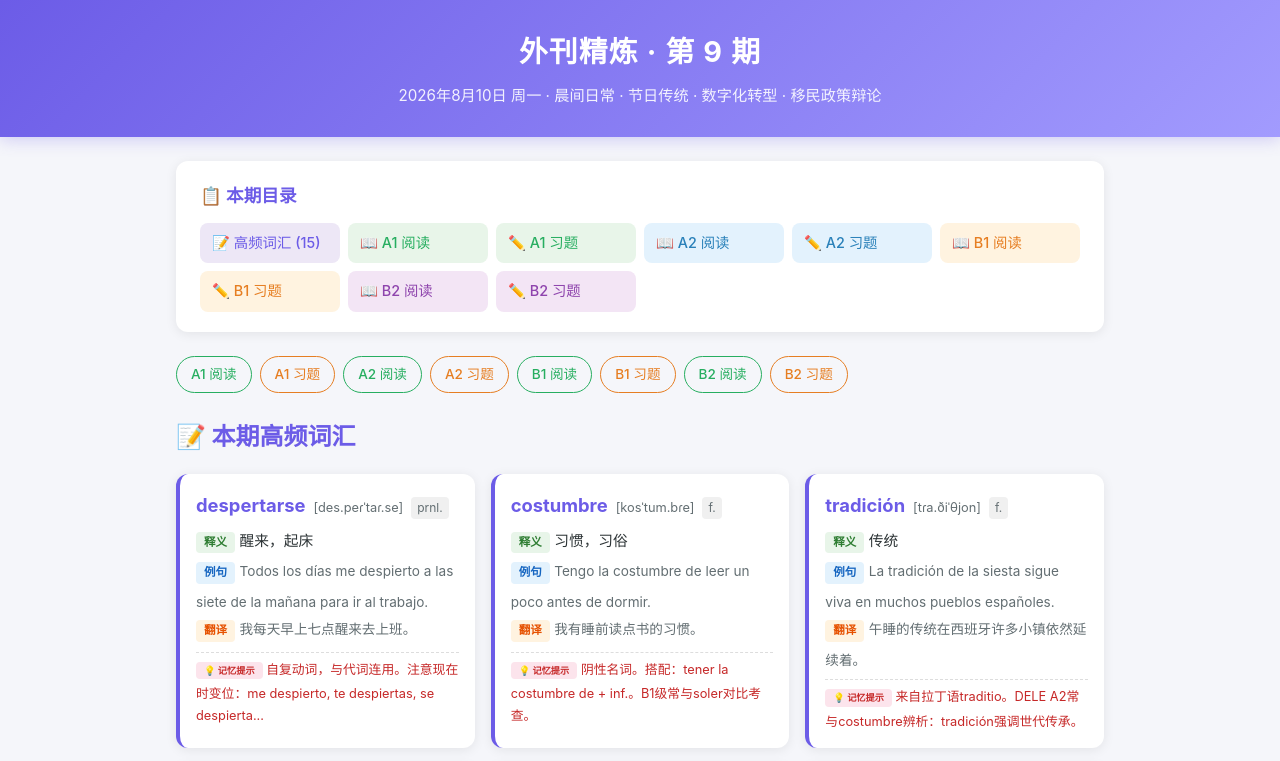
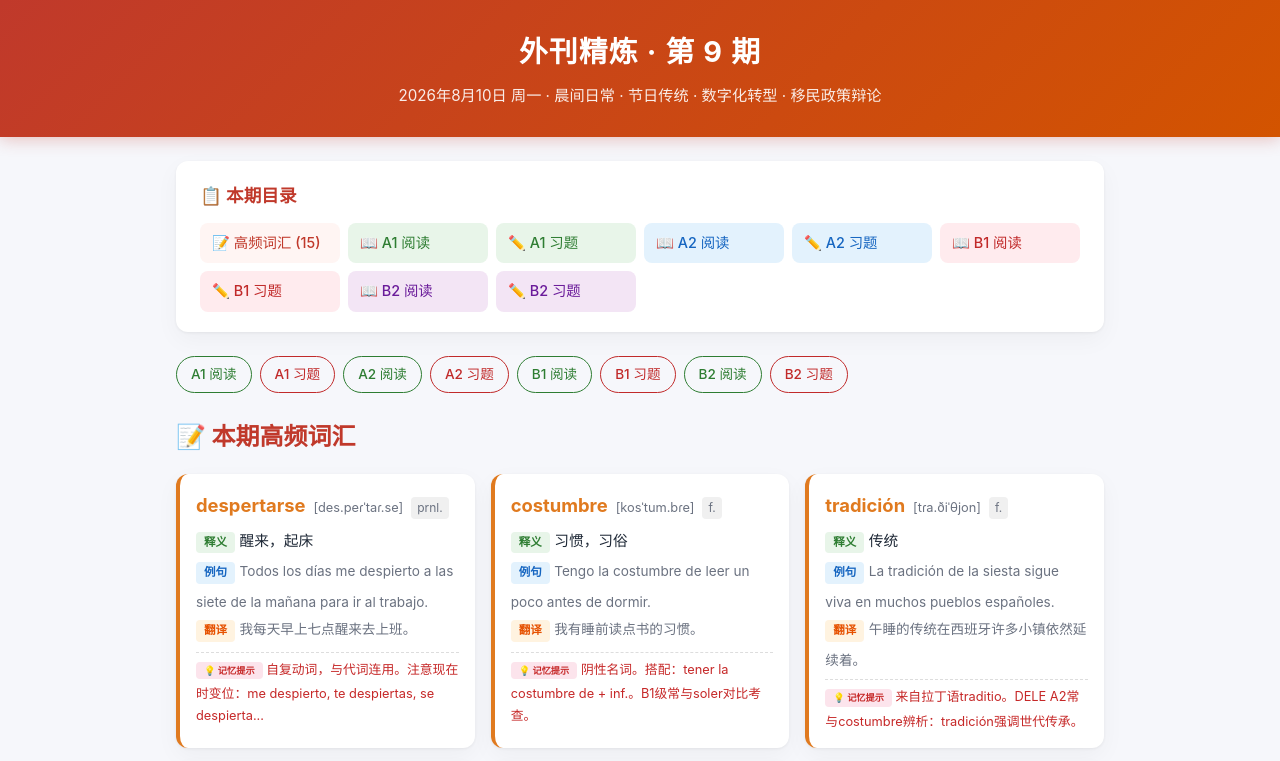
Before and after one commit to celina0503qq-lab/siele-workbench, a plain HTML site: page articles/2026-08-10.html in a window 1280 px wide. Shown: the top 761 px of the page. Drawn offline with Linux system fonts and the light colour scheme.

Commit message:
fix: 第9期独立页配色对齐第8期模板(红色brand系)

```diff
--- a/articles/2026-08-10.html
+++ b/articles/2026-08-10.html
@@ -6,27 +6,39 @@
 <title>外刊精炼 · 第9期 | 2026-08-10</title>
 <style>
 :root {
-  --brand: #6C5CE7;
-  --a1: #27ae60;
-  --a2: #2980b9;
-  --b1: #e67e22;
-  --b2: #8e44ad;
-  --es-bg: #e8f5e9;
-  --zh-bg: #fff3e0;
+  --bg: #f6f7fb;
+  --card: #ffffff;
+  --ink: #1f2937;
+  --muted: #6b7280;
+  --line: #e5e7eb;
+  --brand: #c0392b;
+  --brand-soft: #fff5f3;
+  --a1: #2e7d32;
+  --a2: #1565c0;
+  --b1: #c12a2a;
+  --b2: #6a1b9a;
+  --highlight: #e07a1f;
+  --highlight-bg: #fff3e0;
+  --es-bg: #f0f6fc;
+  --zh-bg: #fefcf5;
+  --es-ink: #1b496b;
+  --zh-ink: #2a2a2a;
+  --correct: #16a34a;
+  --wrong: #dc2626;
+  --shadow: 0 1px 3px rgba(0,0,0,.06), 0 8px 24px rgba(0,0,0,.04);
   --card-bg: #ffffff;
-  --body-bg: #f5f6fa;
-  --text: #2d3436;
-  --text-secondary: #636e72;
-  --shadow: 0 2px 12px rgba(0,0,0,.08);
+  --body-bg: #f6f7fb;
+  --text: #1f2937;
+  --text-secondary: #6b7280;
   --radius: 12px;
   --font: -apple-system, BlinkMacSystemFont, "Segoe UI", "PingFang SC", "Microsoft YaHei", sans-serif;
 }
 * { box-sizing: border-box; margin: 0; padding: 0; }
 body { background: var(--body-bg); color: var(--text); font-family: var(--font); line-height: 1.7; }
 .topbar {
-  background: linear-gradient(135deg, var(--brand), #a29bfe);
+  background: linear-gradient(135deg, var(--brand), #d35400);
   color: #fff; padding: 28px 20px; text-align: center;
-  position: sticky; top: 0; z-index: 100; box-shadow: 0 2px 16px rgba(108,92,231,.3);
+  position: sticky; top: 0; z-index: 100; box-shadow: 0 2px 16px rgba(192,57,43,.3);
 }
 .topbar h1 { font-size: 1.8em; letter-spacing: .04em; margin-bottom: 6px; }
 .topbar p { font-size: .95em; opacity: .9; }
@@ -42,9 +54,9 @@ body { background: var(--body-bg); color: var(--text); font-family: var(--font);
 .toc-grid a:hover { transform: translateY(-1px); box-shadow: var(--shadow); }
 .toc-a1 { background: #e8f5e9; color: var(--a1); }
 .toc-a2 { background: #e3f2fd; color: var(--a2); }
-.toc-b1 { background: #fff3e0; color: var(--b1); }
+.toc-b1 { background: #ffebee; color: var(--b1); }
 .toc-b2 { background: #f3e5f5; color: var(--b2); }
-.toc-vocab { background: #ede7f6; color: var(--brand); }
+.toc-vocab { background: var(--brand-soft); color: var(--brand); }
 
 .jump-links { display: flex; gap: 8px; margin-bottom: 24px; flex-wrap: wrap; }
 .jump-links a {
@@ -59,11 +71,11 @@ body { background: var(--body-bg); color: var(--text); font-family: var(--font);
 .vocab-grid { display: grid; grid-template-columns: repeat(auto-fill, minmax(290px,1fr)); gap: 16px; margin-bottom: 32px; }
 .vocab-card {
   background: var(--card-bg); border-radius: var(--radius); padding: 16px;
-  box-shadow: var(--shadow); border-left: 4px solid var(--brand); transition: all .2s;
+  box-shadow: var(--shadow); border-left: 4px solid var(--highlight); transition: all .2s;
 }
 .vocab-card:hover { transform: translateY(-2px); box-shadow: 0 4px 20px rgba(0,0,0,.12); }
 .vocab-head { display: flex; align-items: baseline; gap: 8px; margin-bottom: 6px; flex-wrap: wrap; }
-.vocab-head .lema { font-size: 1.15em; font-weight: 700; color: var(--brand); }
+.vocab-head .lema { font-size: 1.15em; font-weight: 700; color: var(--highlight); }
 .vocab-head .ipa { font-size: .8em; color: var(--text-secondary); }
 .vocab-head .pos { font-size: .75em; color: var(--text-secondary); background: #f0f0f0; padding: 1px 6px; border-radius: 4px; }
 .vocab-tag { font-size: .72em; font-weight: 600; display: inline-block; padding: 1px 8px; border-radius: 4px; margin-bottom: 4px; }
@@ -129,7 +141,7 @@ hl::after { content: "✦"; font-size: .6em; color: var(--b1); vertical-align: s
 /* DELE 考点 */
 .dele-points {
   margin: 20px 0; padding: 16px 20px; border-radius: 10px;
-  background: linear-gradient(135deg, #ede7f6, #e8eaf6);
+  background: linear-gradient(135deg, var(--brand-soft), #fff8e1);
   border-left: 4px solid var(--brand); font-size: .9em; line-height: 1.8;
 }
 .dele-points b { color: var(--brand); }
@@ -138,7 +150,7 @@ hl::after { content: "✦"; font-size: .6em; color: var(--b1); vertical-align: s
 .hard-words { margin: 16px 0; }
 .hard-words h4 { font-size: .95em; color: var(--text-secondary); margin-bottom: 8px; }
 .hard-word { display: inline-block; margin: 3px 6px; font-size: .85em; }
-.hard-word .hw { font-weight: 600; color: var(--b2); cursor: help; border-bottom: 1px dashed var(--b2); }
+.hard-word .hw { font-weight: 600; color: var(--highlight); cursor: help; border-bottom: 1px dashed var(--highlight); }
 
 /* Quiz */
 .quiz-section { margin: 20px 0; }
@@ -149,10 +161,10 @@ hl::after { content: "✦"; font-size: .6em; color: var(--b1); vertical-align: s
   padding: 8px 12px; margin: 4px 0; border-radius: 6px; cursor: pointer;
   border: 1.5px solid #e0e0e0; transition: all .15s; font-size: .9em;
 }
-.quiz-opts li:hover { border-color: var(--brand); background: #f5f0ff; }
-.quiz-opts li.selected { border-color: var(--brand); background: #ede7f6; font-weight: 600; }
-.quiz-opts li.correct { border-color: var(--a1); background: #e8f5e9; }
-.quiz-opts li.wrong { border-color: #e74c3c; background: #ffebee; }
+.quiz-opts li:hover { border-color: var(--highlight); background: var(--highlight-bg); }
+.quiz-opts li.selected { border-color: var(--highlight); background: var(--highlight-bg); font-weight: 600; }
+.quiz-opts li.correct { border-color: var(--correct); background: #e8f5e9; }
+.quiz-opts li.wrong { border-color: var(--wrong); background: #ffebee; }
 .quiz-explain {
   margin-top: 8px; padding: 10px 14px; border-radius: 8px; font-size: .85em;
   background: linear-gradient(135deg, #fff8e1, #fff3e0); display: none;
@@ -161,7 +173,7 @@ hl::after { content: "✦"; font-size: .6em; color: var(--b1); vertical-align: s
 
 .quiz-submit {
   padding: 8px 24px; border: none; border-radius: 20px; font-size: .9em;
-  font-weight: 600; cursor: pointer; color: #fff; background: var(--brand);
+  font-weight: 600; cursor: pointer; color: #fff; background: var(--b1);
   transition: all .2s; margin-top: 8px;
 }
 .quiz-submit:hover { opacity: .9; }
```
